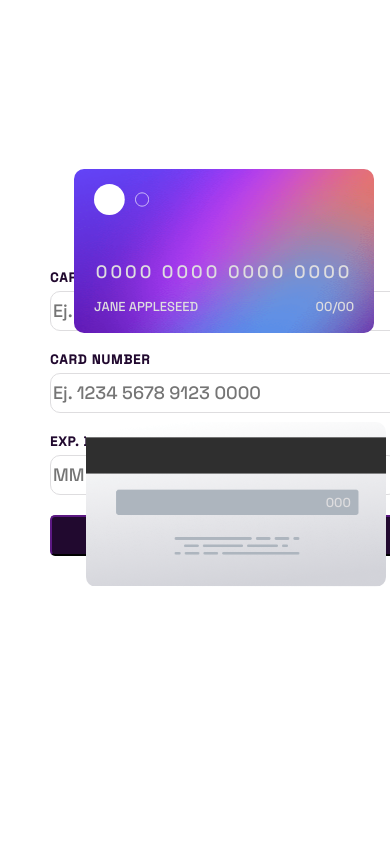
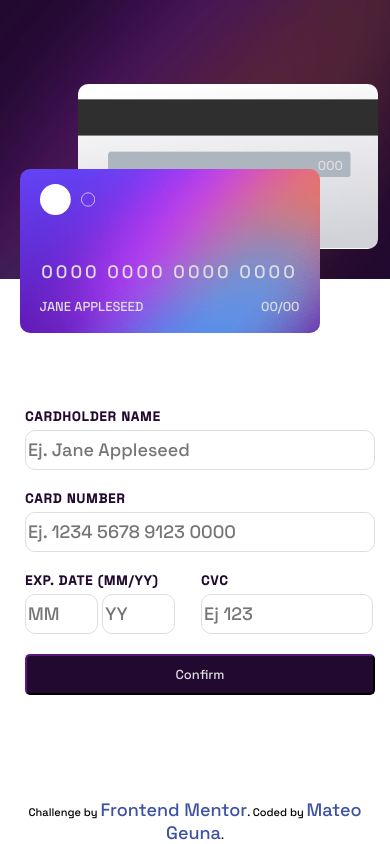
Before and after one commit to MateoGeuna/frontendmentor-cards, a plain HTML site: page index.html in a window 390 px wide. Drawn offline with Linux system fonts and the light colour scheme.

Commit message:
Actualizacion Final 1/11

```diff
--- a/css/index.css
+++ b/css/index.css
@@ -35,6 +35,7 @@ main {
 main section.section-left {
     flex-basis: 33%;
     background-image: url("/images/bg-main-desktop.png");
+    background-size: cover;
 }
 
 div.card.card-front {
@@ -200,9 +201,7 @@ section.section-right form#formulario div#message p {
 
 /* NEW CARD AFTER CONFIRM*/
 main section#success-card.section-right div.new-card {
-    display: flex;
-    flex-direction: column;
-    align-items: center;
+    text-align: center;
 }
 
 main section#success-card.section-right div.new-card img.icon-complete {
@@ -212,6 +211,7 @@ main section#success-card.section-right div.new-card img.icon-complete {
 main section#success-card.section-right div.new-card div.p {
     text-align: center;
     padding: 0px 40px;
+    margin-bottom: 30px;
 }
 
 main section#success-card.section-right div.new-card p.first {
@@ -237,9 +237,45 @@ main section#success-card.section-right div.new-card button#new-submit {
 .attribution {
     font-size: 11px;
     text-align: center;
+    position: fixed;
+    bottom: 0px;
+    width: 100%;
 }
 
 .attribution a {
     color: hsl(228, 45%, 44%);
     text-decoration: none;
 }
+
+/* RESPONSIVE SCREEN*/
+
+@media (max-width: 600px) {
+    main {
+        flex-direction: column;
+    }
+
+    section.section-left div.card.card-front {
+        top: 20%;
+        left: 5%;
+        position: absolute;
+        z-index: 2;
+    }
+
+
+    section.section-left div.card-back {
+        top: 10%;
+        left: 20%;
+        position: absolute;
+        z-index: 1;
+    }
+
+    main section.section-right {
+        padding-left: 10px;
+    }
+
+    main section#success-card.section-right div.new-card p.first {
+        font-weight: 600;
+        font-size: 25px;
+        letter-spacing: 4px;
+    }
+}
--- a/index.html
+++ b/index.html
@@ -3,7 +3,7 @@
 
 <head>
   <meta charset="UTF-8">
-  <meta name="viewport" content="width=device-width, initial-scale=1.0">
+  <meta name="viewport" content="width=device-width, initial-scale=1, maximum-scale=1">
   <!-- displays site properly based on user's device -->
   <link rel="icon" type="image/png" sizes="32x32" href="./images/favicon-32x32.png">
   <title>Frontend Mentor | Interactive card details form</title>
@@ -39,7 +39,7 @@
         </div>
 
 
-        <div class="item-form item-form-50 item-form-two-inputs" >
+        <div class="item-form item-form-50 item-form-two-inputs">
           <label for="date-exp">EXP. DATE (MM/YY)</label>
           <input type="number" name="date-exp-month" id="date-exp-month" placeholder="MM">
           <input type="number" name="date-exp-year" id="date-exp-year" placeholder="YY">
@@ -57,14 +57,11 @@
         </div>
       </form>
     </section>
-
-
-
   </main>
-  <!--<div class="attribution">
+  <div class="attribution">
     Challenge by <a href="https://www.frontendmentor.io?ref=challenge" target="_blank">Frontend Mentor</a>.
     Coded by <a href="#">Mateo Geuna</a>.
-  </div>-->
+  </div>
 </body>
 
 </html>
```
